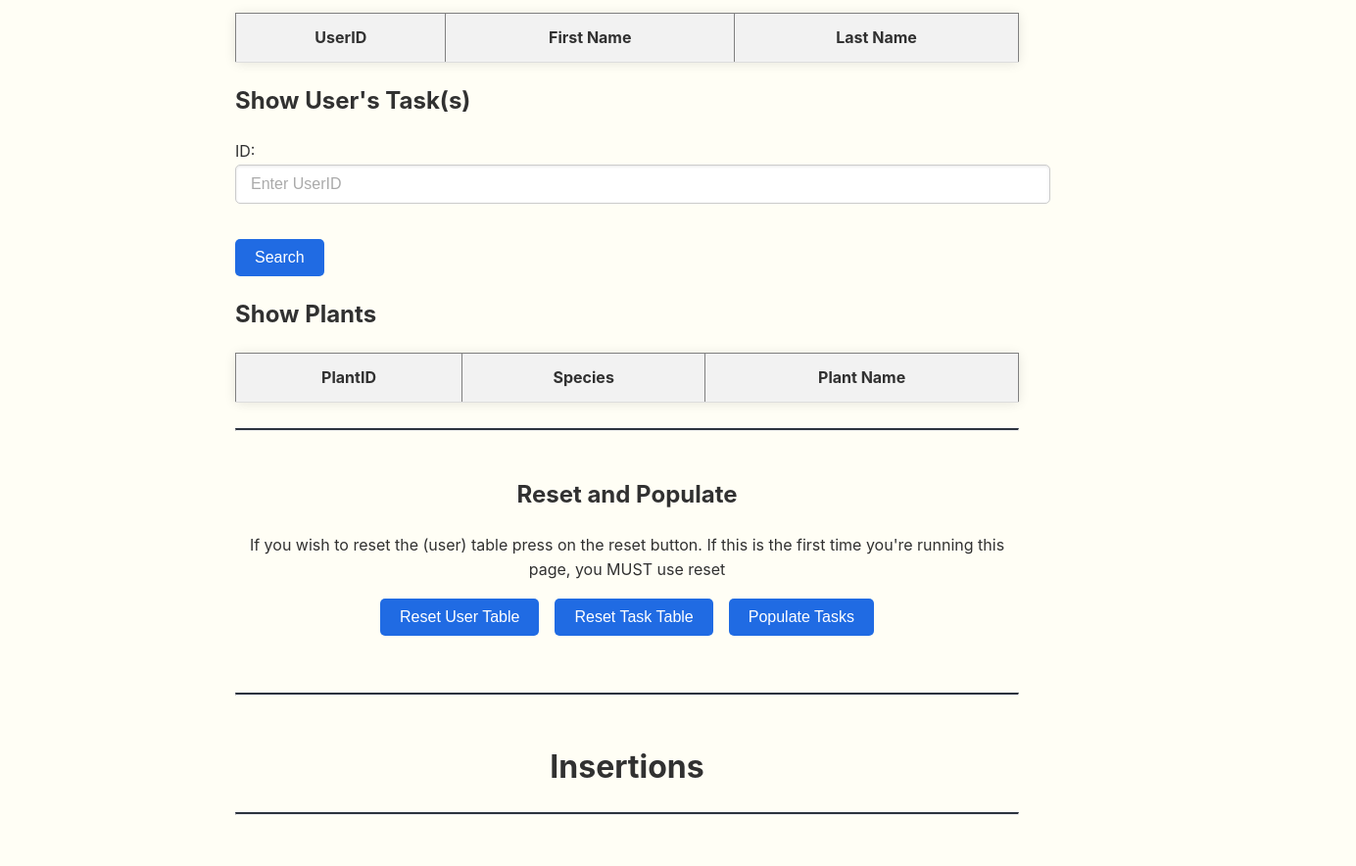
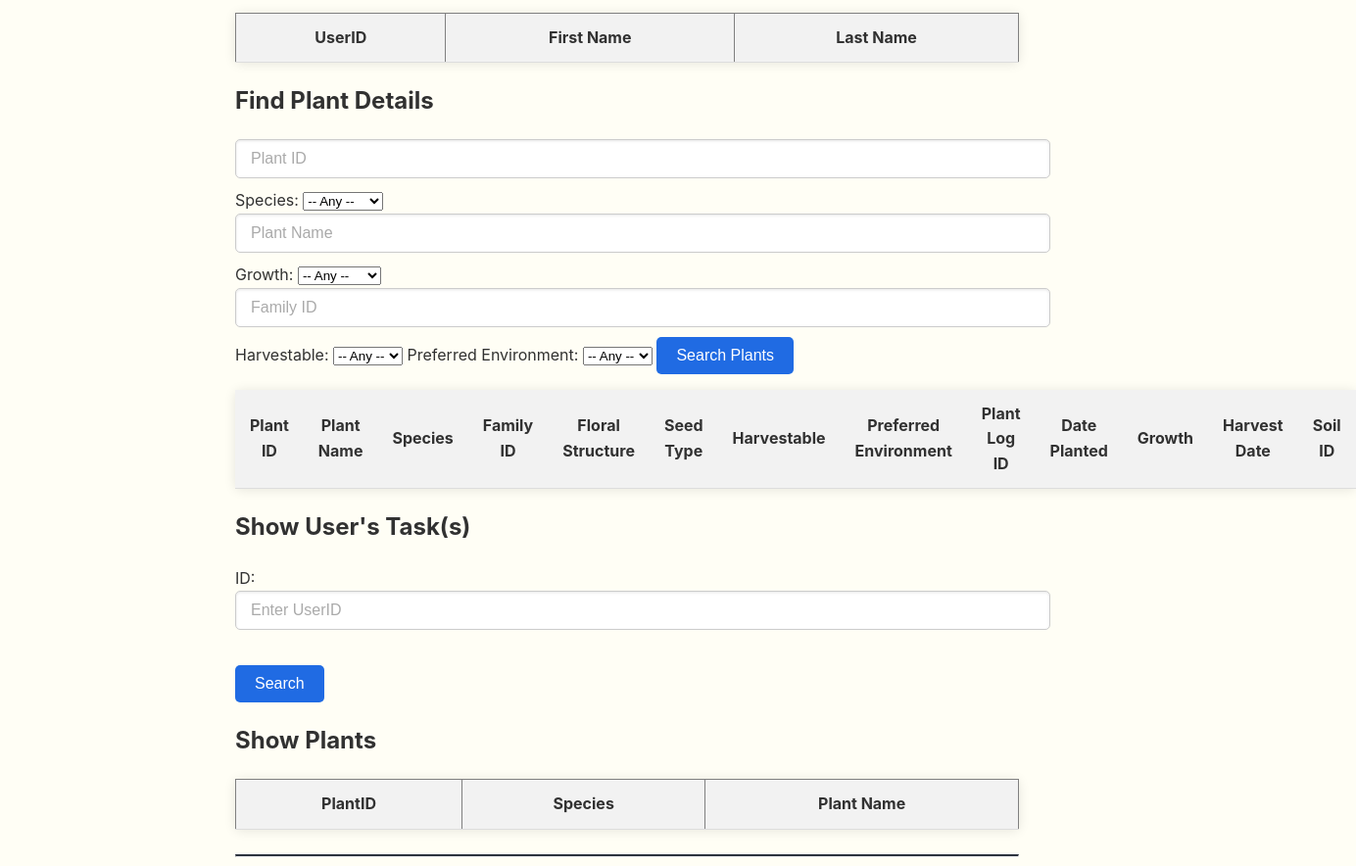
Before and after one commit to ChungYuEricson/Garden-Database-Management-System, a website: page milestone_4/CPSC304_Node_Project-main/public/index.html in a window 1280 px wide. Shown: the part 1032-1916 px from the top of the page at 98% size, 1384 px wide, since content can reach past the window. Drawn offline with Linux system fonts and the light colour scheme; no server answers.

Commit message:
WHERE AND JOIN

```diff
--- a/milestone_4/CPSC304_Node_Project-main/public/index.html
+++ b/milestone_4/CPSC304_Node_Project-main/public/index.html
@@ -92,6 +92,73 @@
                 <th>UserID</th>
                 <th>First Name</th>
                 <th>Last Name</th>
+            </tr>
+        </thead>
+        <tbody></tbody>
+    </table>
+
+    <h2>Find Plant Details</h2>
+    <form id="searchPlantForm">
+        <input type="text" id="searchPlantID" name="plantID" placeholder="Plant ID">
+
+        <label for="species">Species:</label>
+        <select id="species" name="species">
+            <option value="">-- Any --</option>
+            <option value="rose">Rose</option>
+            <option value="tulip">Tulip</option>
+            <option value="sunflower">Sunflower</option>
+        </select>
+
+        <input type="text" id="searchPlantName" name="plantName" placeholder="Plant Name">
+
+        <label for="growth">Growth:</label>
+        <select id="growth" name="growth">
+            <option value="">-- Any --</option>
+            <option value="seedling">Seedling</option>
+            <option value="vegetative">Vegetative</option>
+            <option value="flowering">Flowering</option>
+            <option value="mature">Mature</option>
+        </select>
+
+        <input type="text" id="searchFamilyID" name="familyID" placeholder="Family ID">
+
+        <label for="harvestable">Harvestable:</label>
+        <select id="searchHarvestable" name="harvestable">
+            <option value="">-- Any --</option>
+            <option value="1">Yes</option>
+            <option value="0">No</option>
+        </select>
+
+        <label for="prefEnvironment">Preferred Environment:</label>
+        <select id="prefEnvironment" name="prefEnvironment">
+            <option value="">-- Any --</option>
+            <option value="sunny">Sunny</option>
+            <option value="shady">Shady</option>
+            <option value="humid">Humid</option>
+            <option value="dry">Dry</option>
+        </select>
+
+        <button type="submit">Search Plants</button>
+    </form>
+
+    <p id="searchPlantResultMsg"></p>
+
+    <table id="searchPlantResultsTable">
+        <thead>
+            <tr>
+                <th>Plant ID</th>
+                <th>Plant Name</th>
+                <th>Species</th>
+                <th>Family ID</th>
+                <th>Floral Structure</th>
+                <th>Seed Type</th>
+                <th>Harvestable</th>
+                <th>Preferred Environment</th>
+                <th>Plant Log ID</th>
+                <th>Date Planted</th>
+                <th>Growth</th>
+                <th>Harvest Date</th>
+                <th>Soil ID</th>
             </tr>
         </thead>
         <tbody></tbody>
--- a/milestone_4/CPSC304_Node_Project-main/public/scripts.js
+++ b/milestone_4/CPSC304_Node_Project-main/public/scripts.js
@@ -582,6 +582,51 @@ async function updatePlantGrowth(event) {
         fetchAndDisplayPlantLog();
     }
 }
+
+document.getElementById("searchPlantForm").addEventListener("submit", async function(event) {
+    event.preventDefault();
+
+    const plantID = document.getElementById("searchPlantID").value;
+    const species = document.getElementById("species").value;
+    const plantName = document.getElementById("searchPlantName").value;
+    const growth = document.getElementById("growth").value;
+    const familyID = document.getElementById("searchFamilyID").value;
+    const harvestable = document.getElementById("searchHarvestable").value;
+    const prefEnvironment = document.getElementById("prefEnvironment").value;
+
+    const params = new URLSearchParams({
+        plantID,
+        species,
+        plantName,
+        growth,
+        familyID,
+        harvestable,
+        prefEnvironment
+    });
+
+    const response = await fetch(`/search-plant?${params.toString()}`);
+    const data = await response.json();
+
+    const tableBody = document.getElementById("searchPlantResultsTable").querySelector("tbody");
+    tableBody.innerHTML = '';
+
+    if (data.length === 0) {
+        document.getElementById("searchPlantResultMsg").textContent = "No results found.";
+        return;
+    }
+
+    document.getElementById("searchPlantResultMsg").textContent = "";
+
+    data.forEach(plant => {
+        const row = tableBody.insertRow();
+        for (const key in plant) {
+            const cell = row.insertCell();
+            cell.textContent = plant[key];
+        }
+    });
+});
+
+
 // end of plantlog related
 
 async function fetchAvgTasks(event) {
```
Lines whose indentation alone changed are shown as unchanged.
